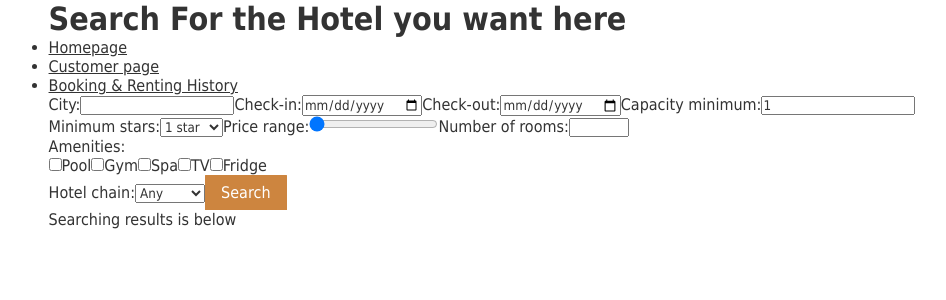
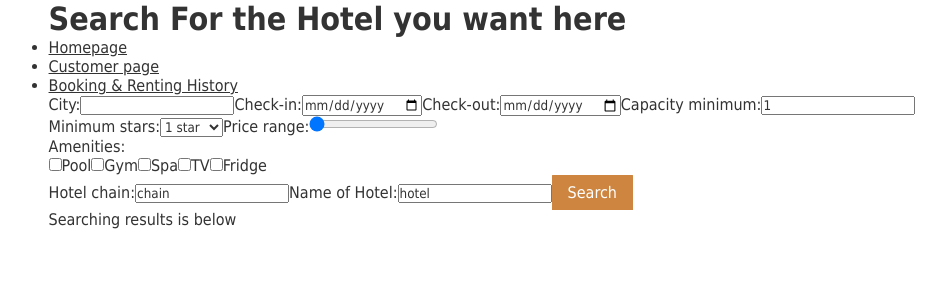
Before and after one commit to SunnyD01/hotel_management, a React (Create React App) app in the folder web/: page /customerpage in a window 1280 px wide. Shown: the top 300 px of the page, without its empty margins (158-1104 px from the left). Built offline with nearby package versions, Linux system fonts and the light colour scheme.

Commit message:
map for display and fix the search filter

```diff
--- a/web/src/Customer_page/SearchFilter.js
+++ b/web/src/Customer_page/SearchFilter.js
@@ -1,4 +1,4 @@
-import {useState} from "react"
+import {useEffect, useState} from "react"
 import axios from "axios"
 
 const SearchFilter = () => {
@@ -10,24 +10,66 @@ const SearchFilter = () => {
 
   const [stars, setStars] = useState([]);
   const [price, setPrice] = useState([]);
-  const [numRooms, setNumRooms] = useState([]);
   const [amenities, setAmenities] = useState([]);
   const [chain, setChain] = useState('');
+  const [hotel, setHotel] = useState([]);
 
   const [results, setResults] = useState([]);
 
+  /*useEffect(() => {
+    const fetchData = async () => {
+       const dataplace = await fetch('//the address that we want to get data from')
+       const dataResult = await dataplace.json();
+
+       setResults(dataResult)
+    }
+
+    fetchData()
+  }, [])*/
+  const handleFilterCityChange = (event) => {
+    setCity(event.target.value);
+  }
+
+  const handleFilterCheckinChange = (event) => {
+    setCheckin(event.target.value);
+  }
+
+  const handleFilterCheckoutChange = (event) => {
+    setCheckout(event.target.value);
+  }
+
+  const handleFilterCapacityChange = (event) => {
+    setCapacity(event.target.value);
+  }
+
+  const handleFilterPriceChange = (event) => {
+    setPrice(event.target.value);
+  }
+
+  const handleFilterAmenityChange = (event) => {
+    setAmenities(event.target.value);
+  }
+
+  const handleFilterChainChange = (event) => {
+    setChain(event.target.value);
+  }
+
+  const handleFilterHotelChange = (event) => {
+    setHotel(event.target.value);
+  }
+
+
   const handleSearch = async () => {
     try {
-      const response = await axios.get("/api/search", {
+      const response = await axios.get("/api's place", {
         city,
         checkin,
         checkout,
         capacity,
-        stars,
         price,
-        numRooms,
         amenities,
         chain,
+        hotel,
       });
       setResults(response.data)
     } catch (error) {
@@ -36,30 +78,33 @@ const SearchFilter = () => {
 
   };
 
-  /*const hotelList = hotel.map((hotel) => {
+  const roomList = results.filter((results) => {
+    return Object.keys(handleSearch).every(key => {
+      return results[key] === handleSearch[key];
+    })
+  }).map((results) => {
     return (
-      <div key={hotel.hotel_id}>
-        <h2>{hotel.hotel_id}</h2>
-        <p>Address: {hotel.address}</p>
-        <p>Capacity: {hotel.capacity}</p>
+      <div key={results.room_id}>
+        <h2>{results.room_id}</h2>
+        <p>Capacity: {results.capacity}</p>
       </div>
     );
-  });*/
+  });
 
   return (
 
     <div>
       <label htmlFor="city">City:</label>
-      <input type="text" id="city" value={city} onChange={(e) => setCity(e.target.value)} required/>
+      <input type="text" id="city" value={city} onClick={handleFilterCityChange} required/>
 
       <label htmlFor="checkin">Check-in:</label>
-      <input type="date" id="checkin" value={checkin} onChange={(e) => setCheckin(e.target.value)} required/>
+      <input type="date" id="checkin" value={checkin} onChange={handleFilterCheckinChange} required/>
 
       <label htmlFor="checkout">Check-out:</label>
-      <input type="date" id="checkout" value={checkout} onChange={(e) => setCheckout(e.target.value)} required/>
+      <input type="date" id="checkout" value={checkout} onChange={handleFilterCheckoutChange} required/>
 
       <label htmlFor="capacity">Capacity minimum:</label>
-      <input type="number" id="capacity" min="1" value={capacity} onChange={(e) => setCapacity(e.target.value)} required/>
+      <input type="number" id="capacity" min="1" value={capacity} onChange={handleFilterCapacityChange} required/>
 
       <br/>
 
@@ -73,47 +118,43 @@ const SearchFilter = () => {
       </select>
 
       <label htmlFor="price">Price range:</label>
-      <input type="range" id="price" min="50" max="1000" onChange={(e) => setPrice(e.target.value)}/>
-
-      <label htmlFor="numRooms">Number of rooms:</label>
-      <input type="number" id="numRooms" min="1" max="10" onChange={(e) => setNumRooms(e.target.value)}/>
+      <input type="range" id="price" min="50" max="1000" onChange={handleFilterPriceChange}/>
 
       <br/>
 
       <label htmlFor="amenities">Amenities:</label>
       <div id="amenities">
         <label>
-          <input type="checkbox" name="pool" value="pool" onChange={(e) => setAmenities(e.target.value)}/>
+          <input type="checkbox" name="pool" value="pool" onChange={handleFilterAmenityChange}/>
           Pool
         </label>
         <label>
-          <input type="checkbox" name="gym" value="gym" onChange={(e) => setAmenities(e.target.value)}/>
+          <input type="checkbox" name="gym" value="gym" onChange={handleFilterAmenityChange}/>
           Gym
         </label>
         <label>
-          <input type="checkbox" name="spa" value="spa" onChange={(e) => setAmenities(e.target.value)}/>
+          <input type="checkbox" name="spa" value="spa" onChange={handleFilterAmenityChange}/>
           Spa
         </label>
         <label>
-          <input type="checkbox" name="tv" value="tv" onChange={(e) => setAmenities(e.target.value)}/>
+          <input type="checkbox" name="tv" value="tv" onChange={handleFilterAmenityChange}/>
           TV
         </label>
         <label>
-          <input type="checkbox" name="fridge" value="firdge" onChange={(e) => setAmenities(e.target.value)}/>
+          <input type="checkbox" name="fridge" value="firdge" onChange={handleFilterAmenityChange}/>
           Fridge
         </label>
       </div>
 
       <label htmlFor="chain">Hotel chain:</label>
-      <select id="chain" onChange={(e) => setChain(e.target.value)}>
-        <option value="">Any</option>
-        <option value="Marriott">Marriott</option>
-        <option value="Hilton">Hilton</option>
-        <option value="Hyatt">Hyatt</option>
-        <option value="Accor">Accor</option>
-      </select>
+      <input type="text" id="chain" value="chain" onChange={handleFilterChainChange}/>
+
+      <label htmlFor="hotel">Name of Hotel:</label>
+      <input type="text" id="hotel" value="hotel" onChange={handleFilterHotelChange}/>
 
       <button onClick={handleSearch}>Search</button>
+
+      {roomList}
 
     </div>
     );
```
